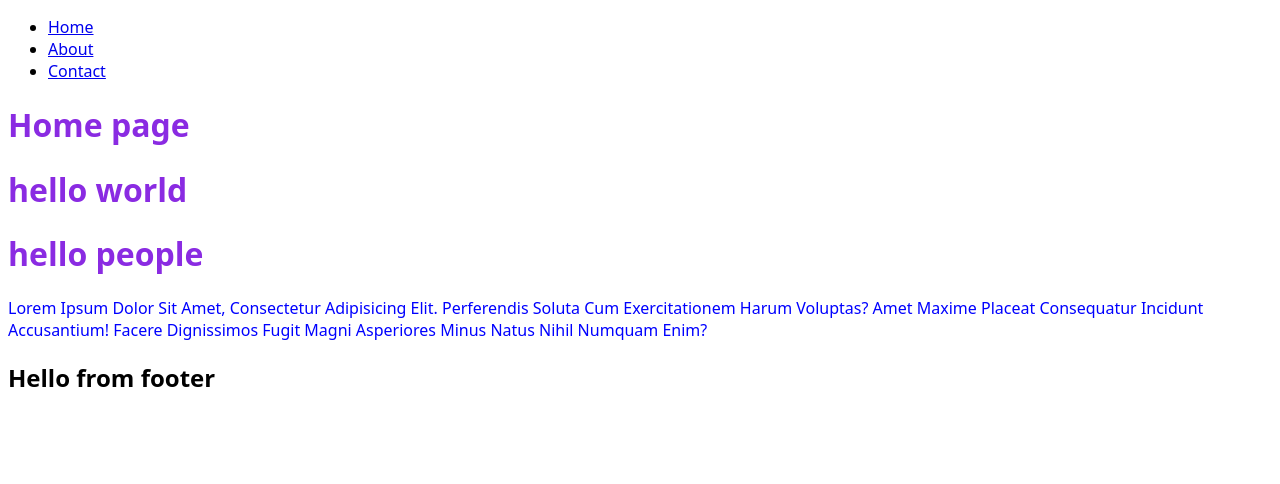
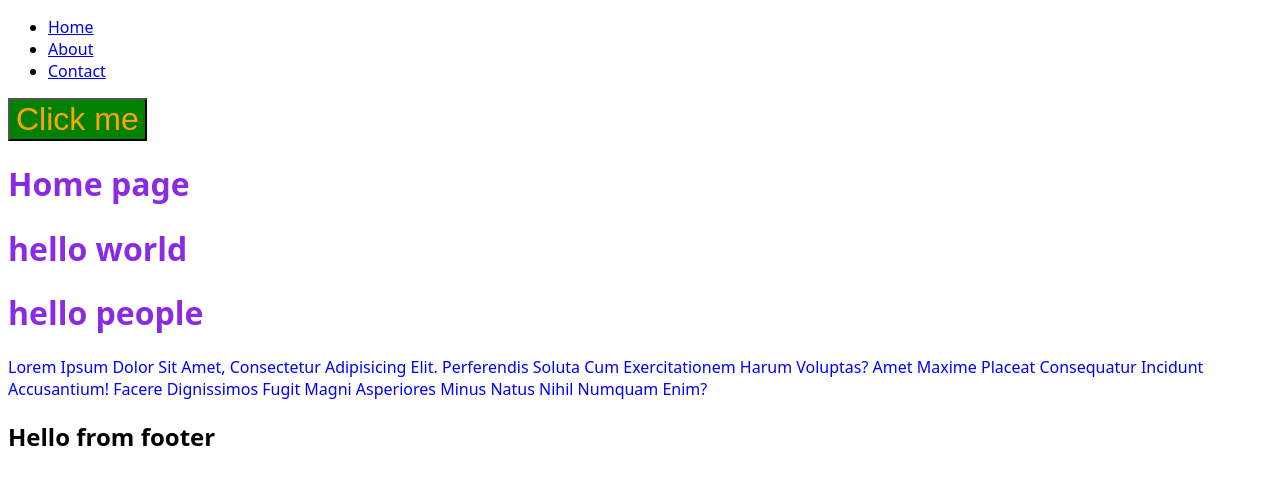
Before and after one commit to korinekj/gatsby-js-recipes, a Gatsby site: page / in a window 1280 px wide. Built offline with nearby package versions, Linux system fonts and the light colour scheme; Gatsby itself is replaced by a stand-in of ours.

Commit message:
styled components -> I DONT LIKE IT -> will be using (S)CSS Modules

```diff
--- a/gatsby-config.js
+++ b/gatsby-config.js
@@ -6,5 +6,5 @@
 
 module.exports = {
   /* Your site config here */
-  plugins: [`gatsby-plugin-sass`],
+  plugins: [`gatsby-plugin-sass`, `gatsby-plugin-styled-components`],
 };
--- a/package.json
+++ b/package.json
@@ -16,12 +16,15 @@
     "test": "echo \"Write tests! -> https://gatsby.dev/unit-testing\" && exit 1"
   },
   "dependencies": {
+    "babel-plugin-styled-components": "^2.0.7",
     "gatsby": "^4.24.6",
     "gatsby-plugin-sass": "^5.24.0",
+    "gatsby-plugin-styled-components": "^6.0.0",
     "npm-run-all": "^4.1.5",
     "react": "^18.1.0",
     "react-dom": "^18.1.0",
-    "sass": "^1.56.0"
+    "sass": "^1.56.0",
+    "styled-components": "^5.3.6"
   },
   "devDependencies": {
     "@typescript-eslint/eslint-plugin": "^5.42.0",
--- a/src/declarations.d.ts
+++ b/src/declarations.d.ts
@@ -1 +1,3 @@
 declare module '*.module.scss';
+
+declare module 'styled-components';
--- /dev/null
+++ b/src/examples/button.ts
@@ -0,0 +1,9 @@
+import styled from 'styled-components';
+
+const ExampleButton = styled.button`
+  background: green;
+  color: orange;
+  font-size: 2rem;
+`;
+
+export default ExampleButton;
--- a/src/pages/index.tsx
+++ b/src/pages/index.tsx
@@ -2,11 +2,16 @@ import React from 'react';
 import { Link } from 'gatsby';
 import Layout from '../components/Layout';
 
+// CSS Modules
 import { page, text } from '../examples/home.module.scss';
+
+// Styled Components
+import Button from '../examples/button';
 
 export default function Home() {
   return (
     <Layout>
+      <Button>Click me</Button>
       <div className={page}>
         <h1>Home page</h1>
         <h1>hello world</h1>
```
Also changed, not shown: 1 other file.
